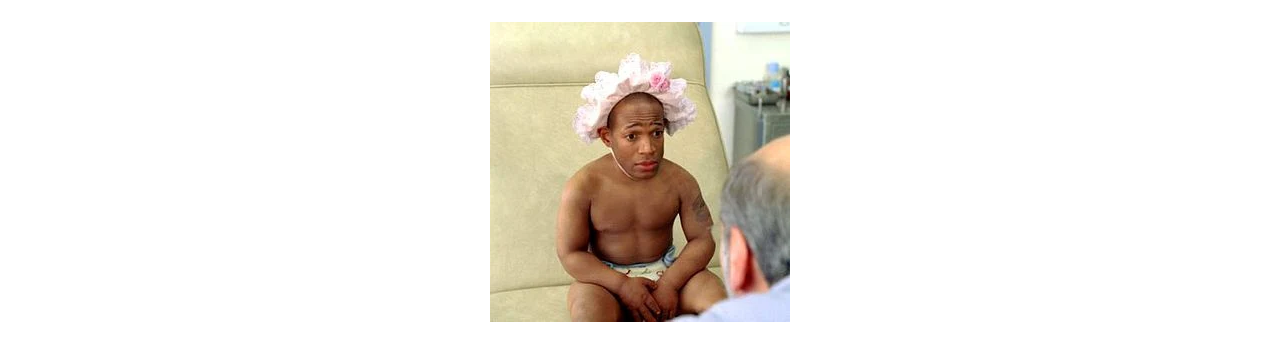
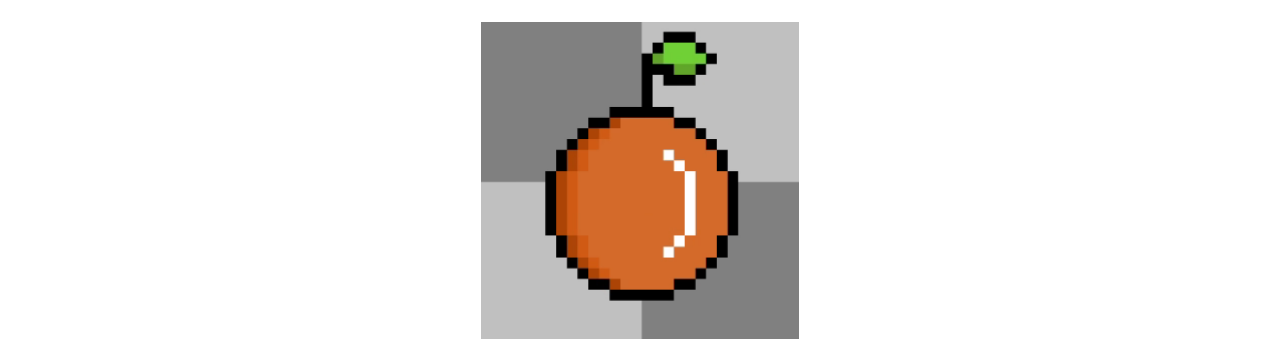
Before and after one commit to Leandropacsi27/Revelacion, a plain HTML site: page index.html in a window 1280 px wide. Shown: the part 203-546 px from the top of the page. Drawn offline with Linux system fonts and the light colour scheme.

Commit message:
naranjita

```diff
--- a/index.html
+++ b/index.html
@@ -9,7 +9,7 @@
 <body>
     <header>
         <h1 class="title">CUENTA REGRESIVA PARA LA REVELACION DE GENERO! 👺</h1>
-        <img src="./bebeadultoxd.webp" alt="">
+        <img src="./naranja.PNG" alt="">
     </header>
 
 
```
Also changed, not shown: naranja.PNG (added).
